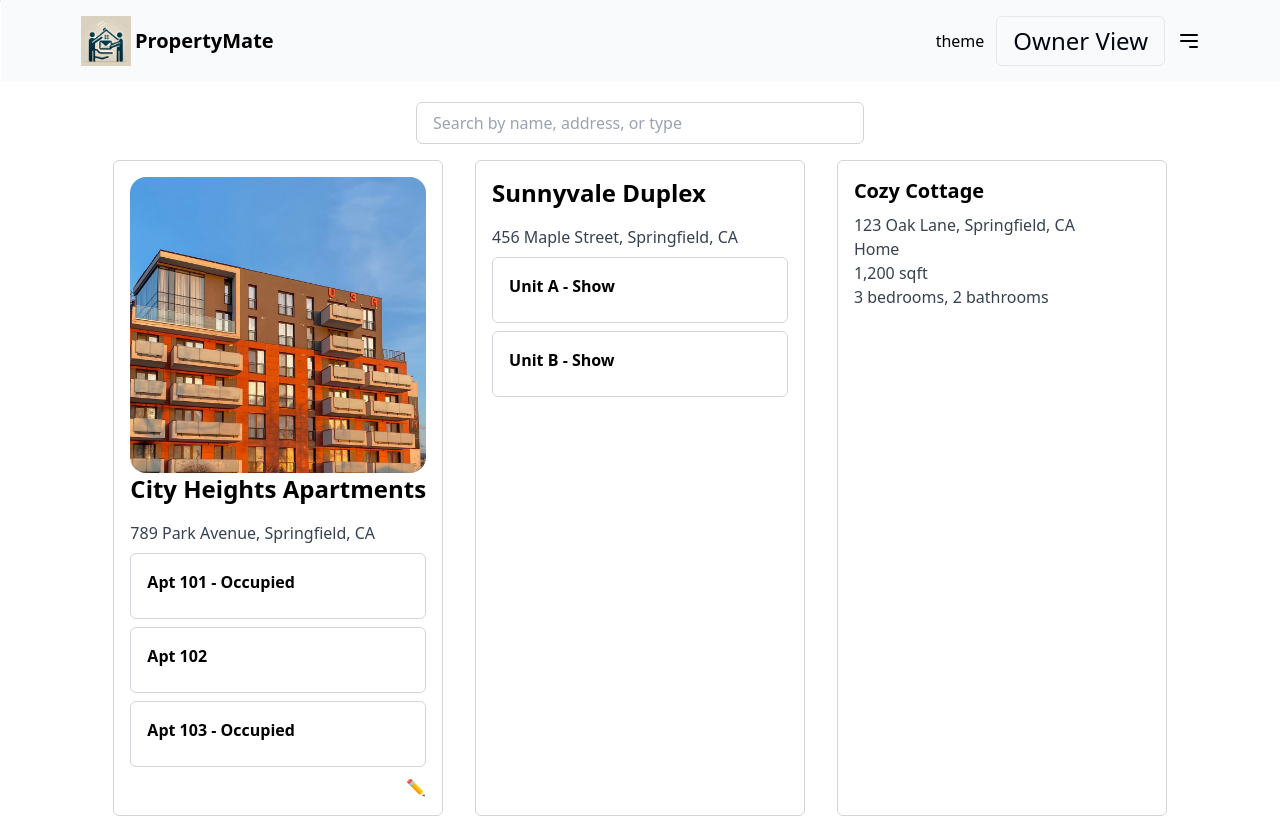
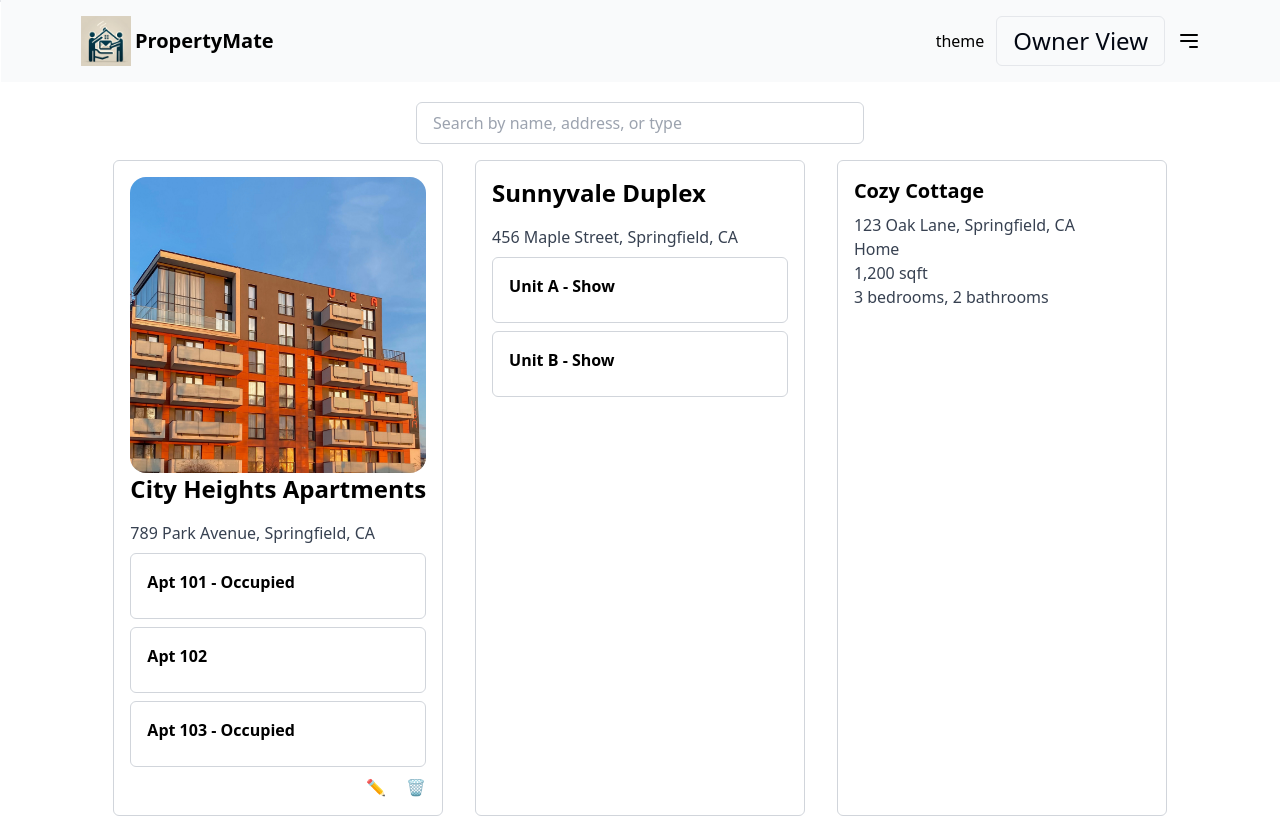
Before and after one commit to andrews-jonathanw/propertymate, a Next.js app: page /owner/properties in a window 1280 px wide. Shown: the top 818 px of the page. Built offline with nearby package versions, Linux system fonts and the light colour scheme.

Commit message:
Implement delete confirmation modal and delete functionality

```diff
--- a/app/owner/properties/page.js
+++ b/app/owner/properties/page.js
@@ -45,6 +45,22 @@ export default function PropertyManagementPage() {
     );
   };
 
+
+  // come back and implement modal popup for delete confirmation
+  const deleteProperty = (propertyId) => {
+    const isConfirmed = window.confirm('Are you sure you want to delete this property?');
+    if (isConfirmed) {
+      // User clicked "OK"
+      setProperties(currentProperties =>
+        currentProperties.filter(property => property.id !== propertyId)
+      );
+    } else {
+      // User clicked "Cancel"
+      console.log('Property deletion cancelled.');
+    }
+  }
+
+
   const filteredProperties = properties.filter(property => {
     const name = property.name.toLowerCase();
     const address = property.address.toLowerCase();
@@ -64,7 +80,7 @@ export default function PropertyManagementPage() {
         {filteredProperties.map(property => {
           switch(property.type) {
             case 'Apartment Building':
-              return <Apartment key={property.id} property={property} onUpdate={updateProperties}/>;
+              return <Apartment key={property.id} property={property} onUpdate={updateProperties} onDelete={deleteProperty}/>;
             case 'Duplex':
               return <Duplex key={property.id} property={property} />;
             case 'Home':
--- a/components/properties/ApartmentBuilding.js
+++ b/components/properties/ApartmentBuilding.js
@@ -2,7 +2,7 @@ import React, { useState, useEffect } from 'react';
 import Image from 'next/image';
 import PropertyForm from './PropertyForm'; // Import PropertyForm component
 
-const ApartmentBuilding = ({ property, onUpdate }) => {
+const ApartmentBuilding = ({ property, onUpdate, onDelete }) => {
   const [unitVisibility, setUnitVisibility] = useState({});
   const [isEditing, setIsEditing] = useState(false);
 
@@ -65,8 +65,11 @@ const ApartmentBuilding = ({ property, onUpdate }) => {
       )}
       {!isEditing && (
         <div className='relative h-6'>
-          <button className='bottom-0 right-0 absolute' onClick={handleEdit}>
+          <button className='bottom-0 right-10 absolute' onClick={handleEdit}>
           ✏️
+          </button>
+          <button className='bottom-0 right-0 absolute' onClick={() => onDelete(property.id)}>
+          🗑️
           </button>
         </div>
       )}
```
